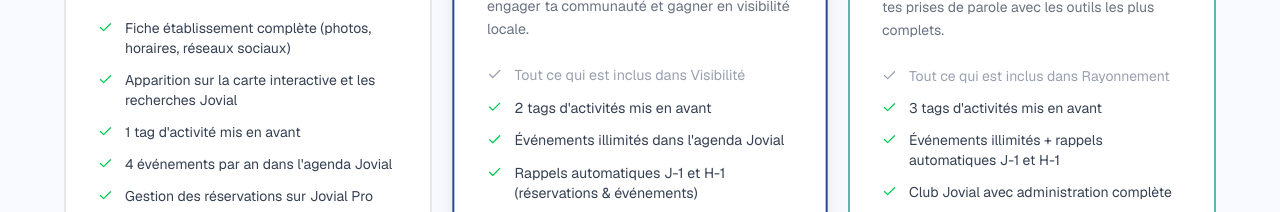
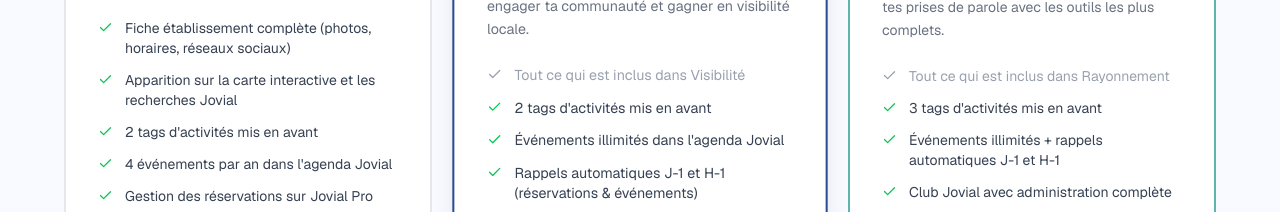
Before and after one commit to Leboun/jovial-web, a Next.js app: page /etablissements in a window 1280 px wide. Shown: the part 2420-2632 px from the top of the page. Built offline with nearby package versions, Linux system fonts and the light colour scheme.

Commit message:
Offre Visibilite : 2 tags d'activites mis en avant (au lieu d'1)

```diff
--- a/app/etablissements/page.tsx
+++ b/app/etablissements/page.tsx
@@ -23,7 +23,7 @@
     features: [
       "Fiche établissement complète (photos, horaires, réseaux sociaux)",
       "Apparition sur la carte interactive et les recherches Jovial",
-      "1 tag d'activité mis en avant",
+      "2 tags d'activités mis en avant",
       "4 événements par an dans l'agenda Jovial",
       "Gestion des réservations sur Jovial Pro",
       "Avantages exclusifs pour les membres Premium Jovial",
```
